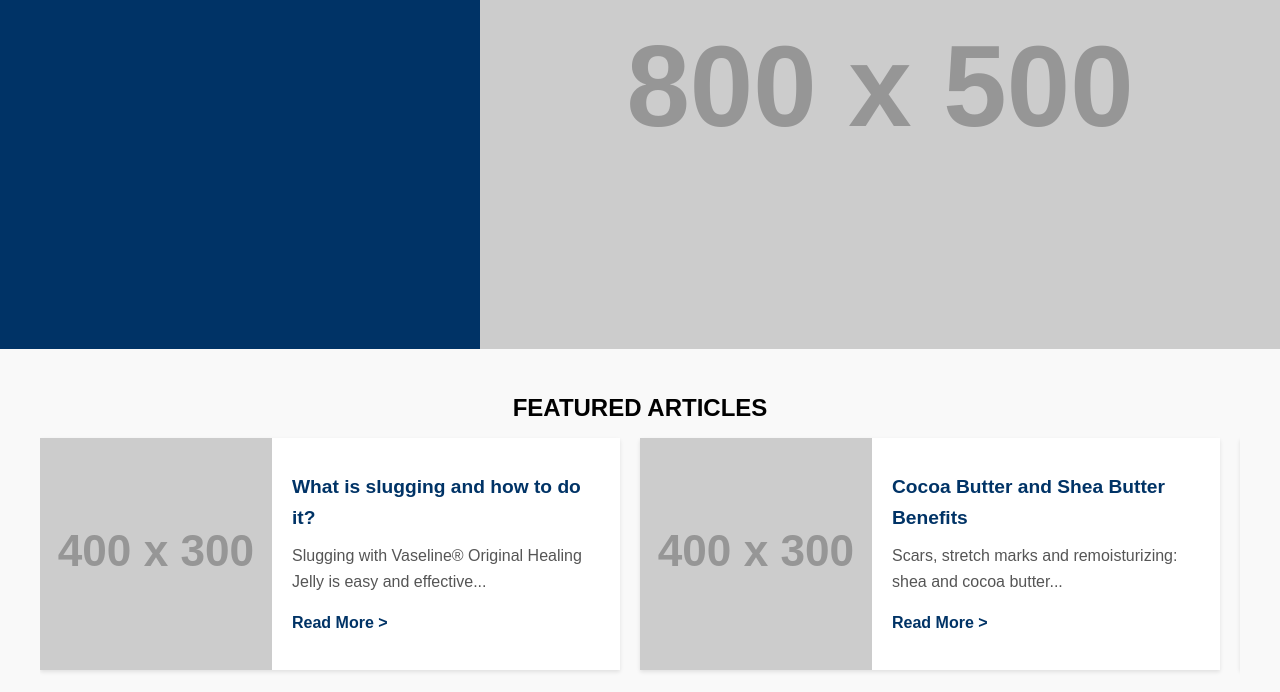
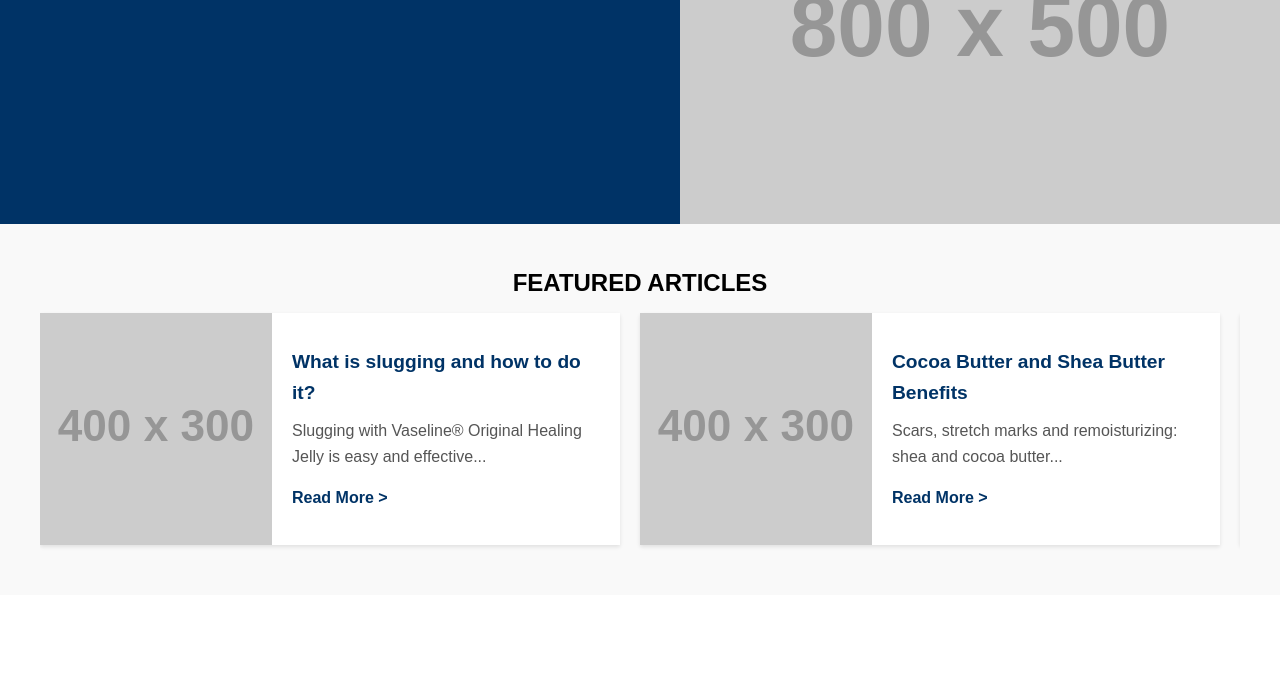
Before and after one commit to buriburi-nik/vasiline--aritcle, a plain HTML site: page index.html in a window 1280 px wide. Shown: the part 289-981 px from the top of the page. Drawn offline with Linux system fonts and the light colour scheme; placeholder pictures from the web are drawn by us.

Commit message:
Update styles.css

```diff
--- a/styles.css
+++ b/styles.css
@@ -85,7 +85,8 @@ header {
 .hero p {
     color: #555;
 }
-
+.hero-image{
+    flex:1;}
 .hero-image img {
     width: 100%;
     height: 100%;
```
